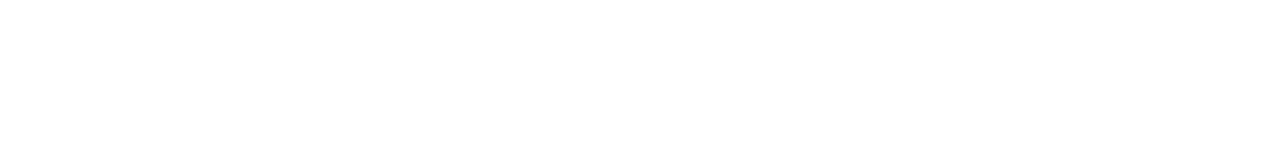
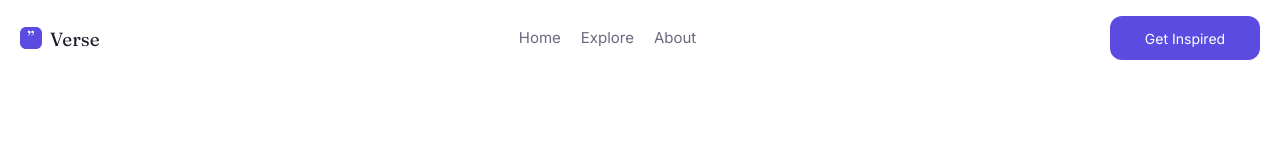
Before and after one commit to SMK-Projects-587/Surya-AS1, a website built with Vite: page src/index.html in a window 1280 px wide. Built offline with nearby package versions, Linux system fonts and the light colour scheme.

Commit message:
[SP_AS1_00] Complete Nav-bar - markup, mobile/desktop styles, hamburger toggle JS

```diff
--- a/src/index.html
+++ b/src/index.html
@@ -4,9 +4,33 @@
     <meta charset="UTF-8" />
     <meta name="viewport" content="width=device-width, initial-scale=1.0" />
     <meta name="description" content="" />
-    <title>Project</title>
+    <link rel="preconnect" href="https://fonts.googleapis.com" />
+    <link
+      href="https://fonts.googleapis.com/css2?family=Fraunces&family=Inter:wght@400;600&display=swap"
+      rel="stylesheet"
+    />
+    <title>Project-VERSE</title>
   </head>
+
   <body>
+    <nav class="navbar">
+      <a href="" class="navbar__brand">
+        <img src="./assets/logo.svg" alt="Verse" class="navbar__brand-img" />
+        <span class="navbar__brand-name"> Verse</span>
+      </a>
+      <ul class="navbar__links">
+        <li><a href="#" class="navbar__link">Home</a></li>
+        <li><a href="#" class="navbar__link">Explore</a></li>
+        <li><a href="#" class="navbar__link">About</a></li>
+      </ul>
+      <a href=" " class="navbar__button">Get Inspired</a>
+      <button class="navbar__hamburger" aria-label="Toggle Menu" aria-expanded="false">
+        <span></span>
+        <span></span>
+        <span></span>
+      </button>
+    </nav>
+
     <script type="module" src="./js/main.js"></script>
   </body>
 </html>
--- a/src/js/main.js
+++ b/src/js/main.js
@@ -1 +1,6 @@
 import '../scss/main.scss';
+const hamburger = document.querySelector('.navbar__hamburger');
+const links = document.querySelector('.navbar__links');
+hamburger.addEventListener('click', function () {
+  links.classList.toggle('is-open');
+});
--- /dev/null
+++ b/src/scss/layout/_header.scss
@@ -0,0 +1,107 @@
+.navbar {
+  position: relative;
+  display: flex;
+  align-items: center;
+  justify-content: space-between;
+  padding: 1.6rem 2rem;
+  background: #ffffff;
+
+  &__brand {
+    display: flex;
+    gap: 0.8rem;
+    align-items: center;
+
+    &-img {
+      height: 22px;
+    }
+
+    &-name {
+      width: 50px;
+      height: 23px;
+      font-family: Fraunces, sans-serif;
+      font-size: 19px;
+      font-weight: 400;
+      color: #1c1b29;
+    }
+  }
+
+  &__links {
+    display: none;
+  }
+
+  &__links.is-open {
+    position: absolute;
+    top: 100%;
+    right: 2rem;
+    display: flex;
+    flex-direction: column;
+    gap: 1.6rem;
+    width: 50px;
+    background: #ffffff;
+  }
+
+  &__button {
+    display: none;
+  }
+
+  &__link {
+    width: 42px;
+    height: 18px;
+    font-family: Inter, sans-serif;
+    font-size: 1.5rem;
+    font-weight: 400;
+    line-height: 1;
+    color: #6b6980;
+  }
+
+  &__hamburger {
+    display: flex;
+    flex-direction: column;
+    gap: 0.4rem;
+    justify-content: center;
+    width: 24px;
+    height: 24px;
+    cursor: pointer;
+
+    span {
+      display: block;
+      width: 100%;
+      height: 2px;
+      background: #1c1b29;
+    }
+  }
+
+  @media (width >= 768px) {
+    &__brand-img {
+      width: 22px;
+    }
+
+    &__brand-name {
+      width: 55px;
+      height: 26px;
+    }
+
+    &__links {
+      display: flex;
+      gap: 2rem;
+    }
+
+    &__button {
+      display: flex;
+      align-items: center;
+      justify-content: center;
+      width: 150px;
+      height: 44px;
+      font-family: Inter, sans-serif;
+      font-size: 14px;
+      font-weight: 400;
+      color: #ffffff;
+      background: #5b4be1;
+      border-radius: 1.2rem;
+    }
+
+    &__hamburger {
+      display: none;
+    }
+  }
+}
--- a/src/scss/main.scss
+++ b/src/scss/main.scss
@@ -18,7 +18,8 @@
 
 // 4. Layout
 // @use 'layout/grid';
-// @use 'layout/header';
+@use 'layout/header';
+
 // @use 'layout/footer';
 
 // 5. Components
```
Also changed, not shown: src/assets/logo.svg (added), 1 other file.
